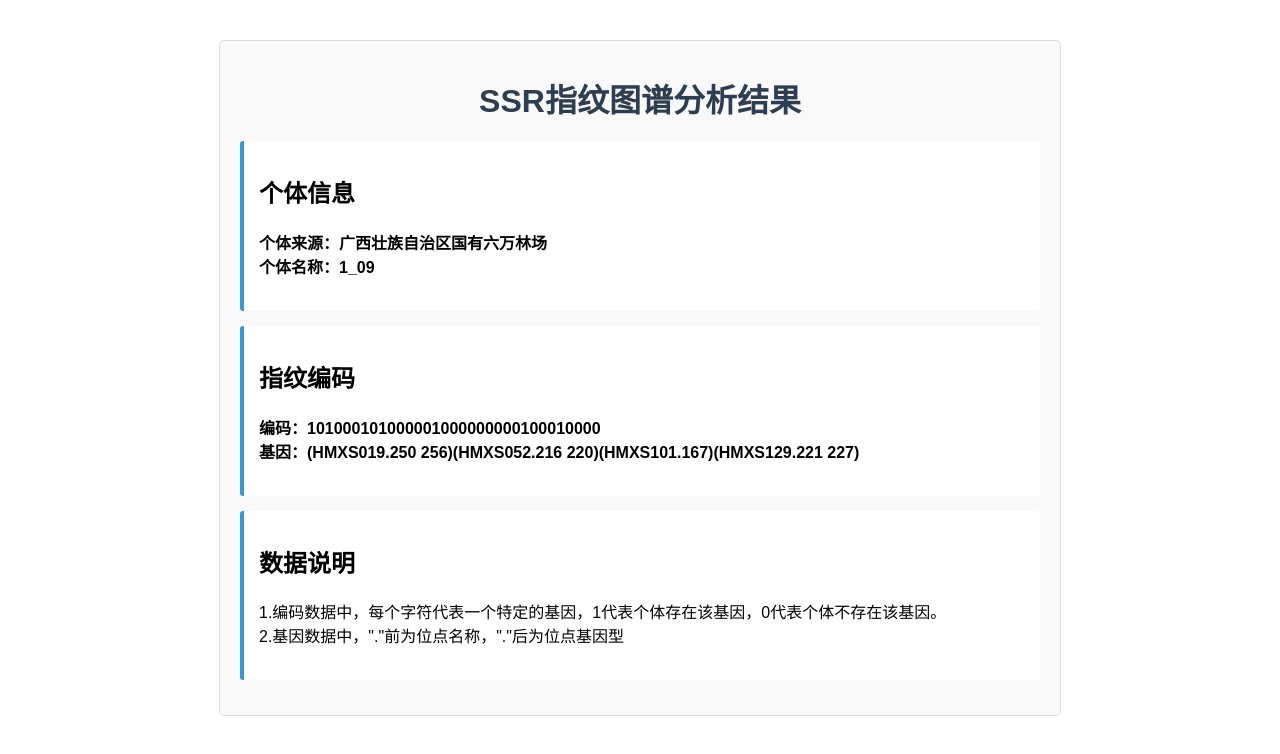
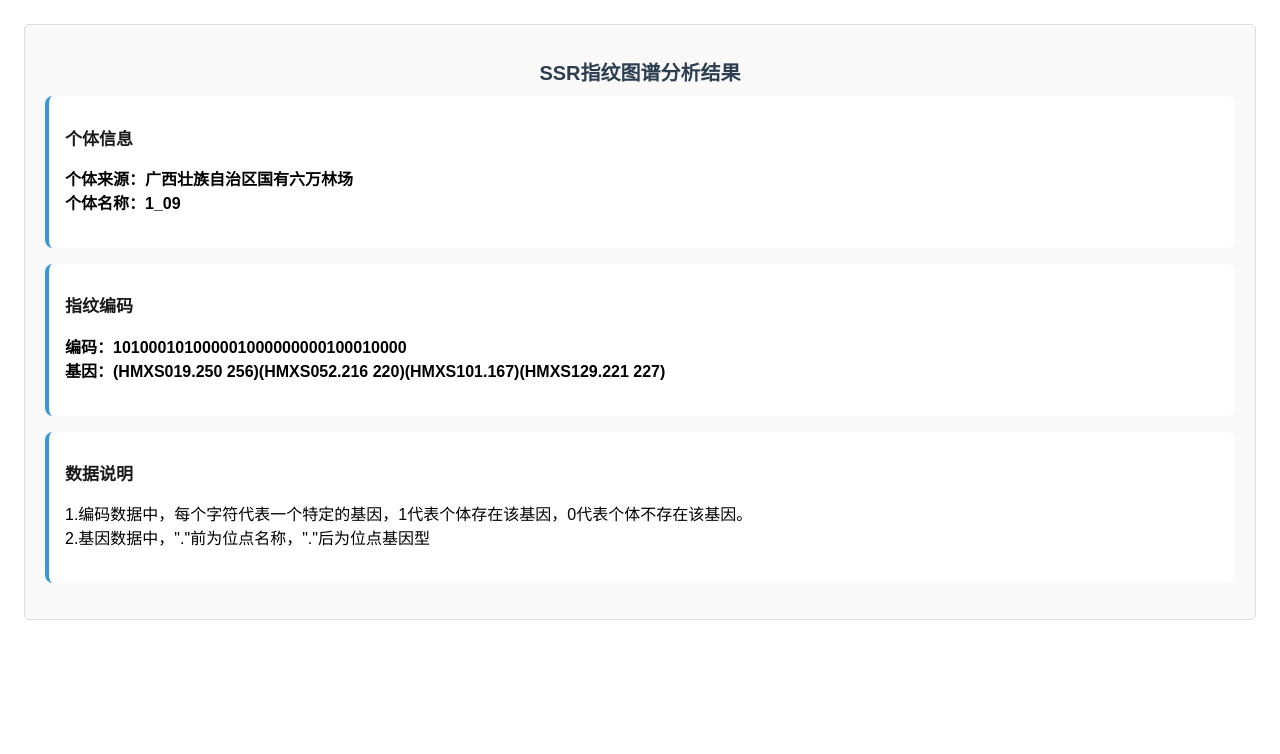
Before and after one commit to a2510236627/my-html-site, a plain HTML site: page 1_09.html in a window 1280 px wide. Drawn offline with Linux system fonts and the light colour scheme.

Commit message:
Update 1_09.html

```diff
--- a/1_09.html
+++ b/1_09.html
@@ -7,12 +7,13 @@
     <style>
         body {
             font-family: Arial, sans-serif;
-            margin: 40px;
-            font-size: 1rem;
             line-height: 1.5;
+            padding: 16px;
+            font-size: 16px; /* 微信推荐基础字体大小 */
+            -webkit-font-smoothing: antialiased;
         }
         .container {
-            max-width: 800px;
+            max-width: 100%;
             margin: 0 auto;
             padding: 20px;
             border: 1px solid #ddd;
@@ -21,30 +22,41 @@
         }
         h1 {
             color: #2c3e50;
-            font-size: 2rem;
-            margin: 1rem 0;
+            font-size: 20px;
+            font-weight: 600;
+            margin-bottom: 8px;
             text-align: center;
+        }
+        h2 {
+            font-size: 17px;
+            font-weight: 600;
+            color: #1a1a1a;
+            margin-bottom: 12px;
+            display: flex;
+            align-items: center;
         }
         .info-box {
             background-color: white;
-            padding: 15px;
-            margin: 15px 0;
+            padding: 16px;
+            border-radius: 8px;
+            margin-bottom: 16px;
             border-left: 4px solid #3498db;
-            border-radius: 3px;
         }
         .code {
             font-family: "Courier New", monospace;
+            font-size: 15px;
+            line-height: 1.4;
             background-color: #f8f9fa;
             padding: 10px;
             border: 1px solid #e9ecef;
             border-radius: 3px;
             word-break: break-all;
+            letter-spacing: 0.5px;
         }
-        @media (max-width: 320px) {
-      html {
-        font-size: 14px; /* 如确实需要，可略微缩小 */
-      }
-    }
+        .weui-reset {
+            -webkit-text-size-adjust: 100% !important;
+            text-size-adjust: 100% !important;
+        }
     </style>
 </head>
 <body>
```
